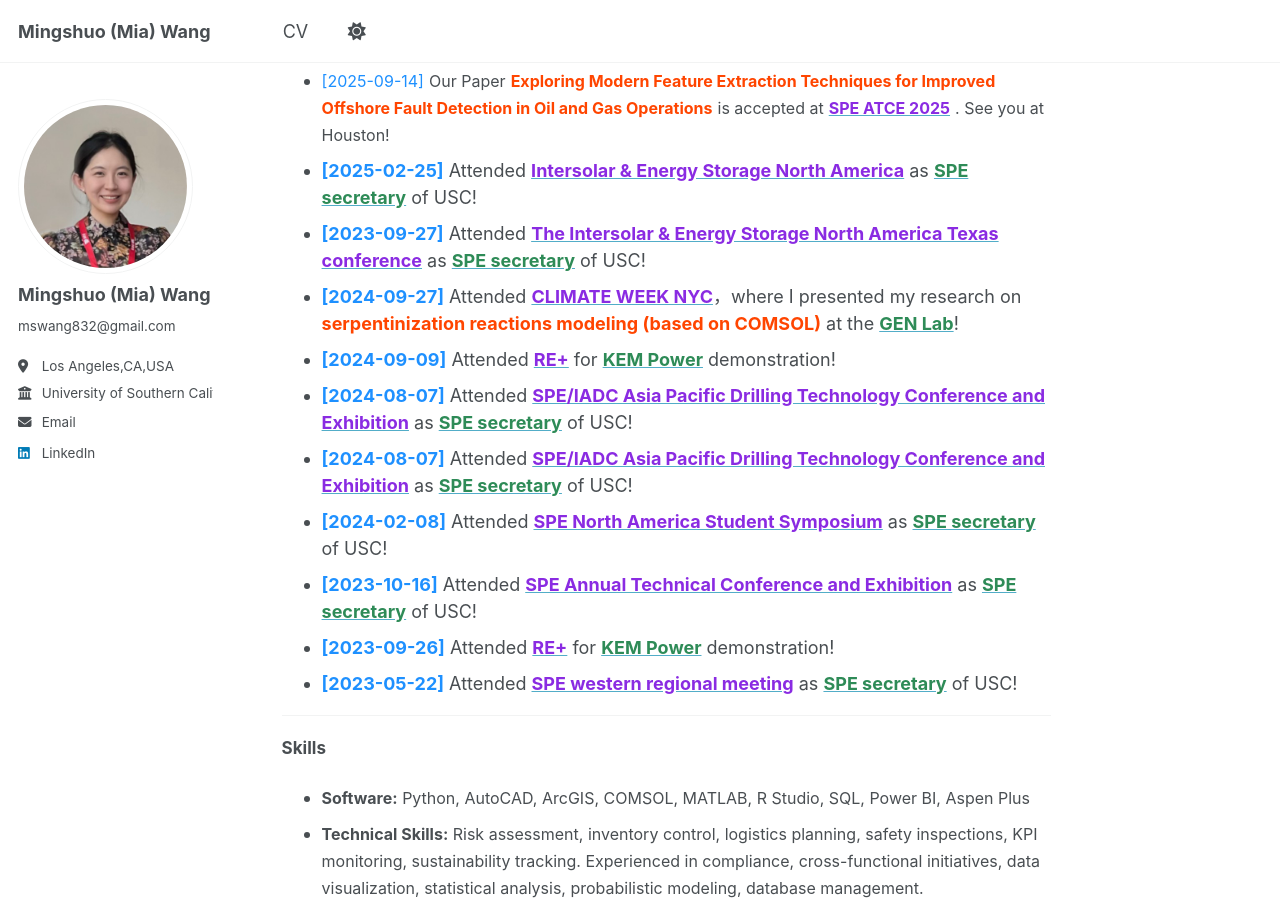
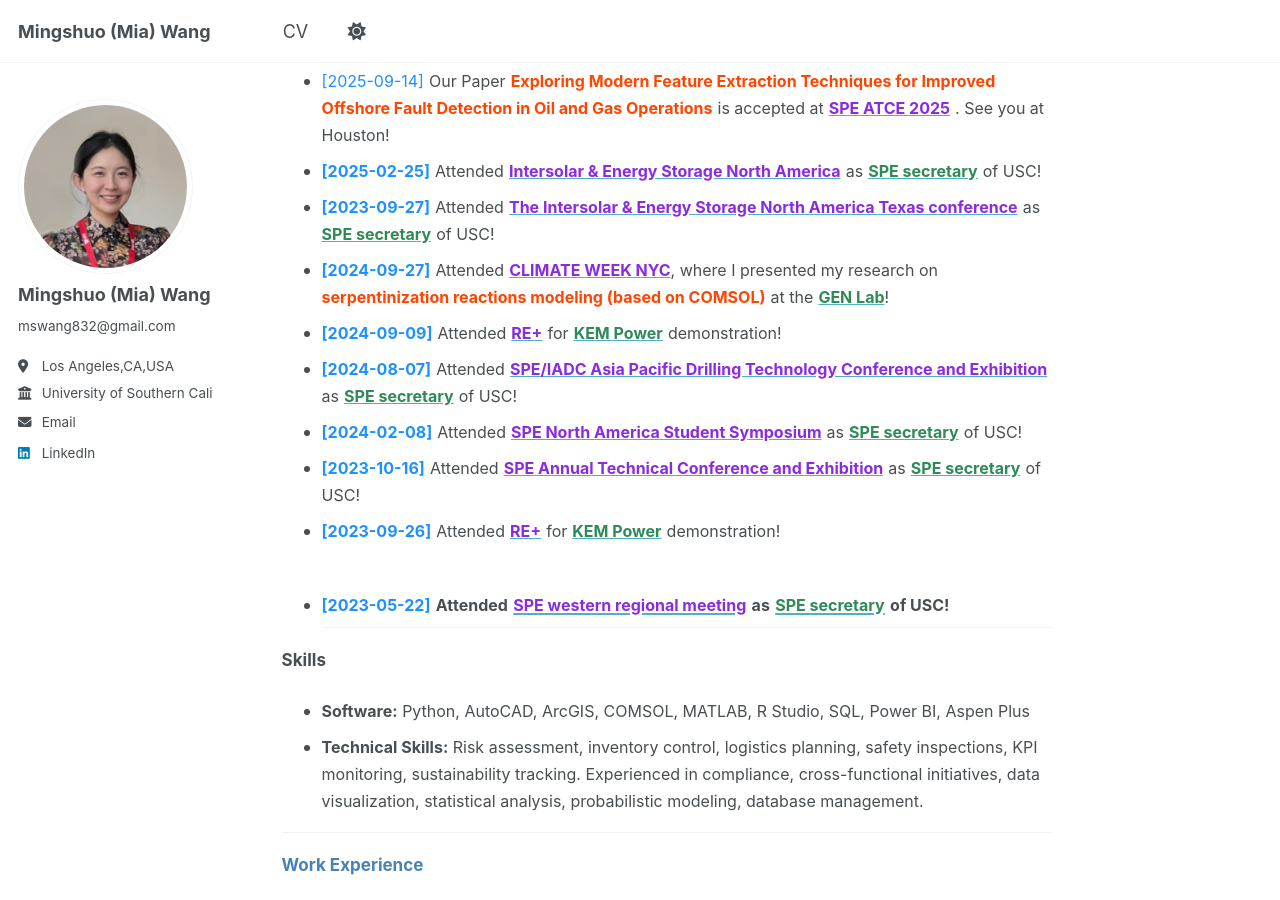
Before and after one commit to Miawang32/Miawang32.github.io, a Jekyll site: the page built from _pages/about.md, in a window 1280 px wide and 900 px high, scrolled down 793 px. Built offline with Jekyll 4.4.1, drawn with Linux system fonts in a browser that asks for light colours; a script that is not in the unit is left out.

Commit message:
Update about.md

```diff
--- a/_pages/about.md
+++ b/_pages/about.md
@@ -39,17 +39,15 @@ With a blend of technical, analytical, and management skills, I am passionate ab
   <span style="font-size:16px;">is accepted at</span>
   <a href="https://www.atce.org/"><span style="font-size:16px; color:#8A2BE2;"><b>SPE ATCE 2025</b></span></a>
   <span style="font-size:16px;">. See you at Houston!</span>
-- **<span style="color: #1E90FF;">[2025-02-25]</span>** Attended [<span style="color: #8A2BE2;">**Intersolar & Energy Storage North America**</span>](https://www.iesna.com/flagship/) as [<span style="color: #2E8B57;">**SPE secretary**</span>]([https://higherlogicdownload.s3.amazonaws.com/SPE/47b8184c-7e3f-4b2b-8fa9-01533b4c4539/UploadedFiles/apOlE4zxS6ykwGQj41RN_LASPEOct2023Newsletter.pdf]) of USC!
-- **<span style="color: #1E90FF;">[2023-09-27]</span>** Attended [<span style="color: #8A2BE2;">**The Intersolar & Energy Storage North America Texas conference**</span>](https://www.iesna.com/flagship/) as [<span style="color: #2E8B57;">**SPE secretary**</span>]([https://higherlogicdownload.s3.amazonaws.com/SPE/47b8184c-7e3f-4b2b-8fa9-01533b4c4539/UploadedFiles/apOlE4zxS6ykwGQj41RN_LASPEOct2023Newsletter.pdf]) of USC!
-- **<span style="color: #1E90FF;">[2024-09-27]</span>** Attended [<span style="color: #8A2BE2;">**CLIMATE WEEK NYC**</span>](https://www.climateweeknyc.org/news/its-time-highlights-climate-week-nyc)，where I presented my research on <span style="color: #FF4500;">**serpentinization reactions modeling (based on COMSOL)**</span> at the [<span style="color: #2E8B57;">**GEN Lab**</span>]([https://gemlab.usc.edu/])!
-- **<span style="color: #1E90FF;">[2024-09-09]</span>** Attended [<span style="color: #8A2BE2;">**RE+**</span>](https://www.re-plus.com/re-24-gallery/) for [<span style="color: #2E8B57;">**KEM Power**</span>]([https://www.kem-power.com/]) demonstration!
-- **<span style="color: #1E90FF;">[2024-08-07]</span>** Attended [<span style="color: #8A2BE2;">**SPE/IADC Asia Pacific Drilling Technology Conference and Exhibition**</span>](https://onepetro.org/SPEAPDT/24APDT/conference/24APDT) as [<span style="color: #2E8B57;">**SPE secretary**</span>]([https://higherlogicdownload.s3.amazonaws.com/SPE/47b8184c-7e3f-4b2b-8fa9-01533b4c4539/UploadedFiles/apOlE4zxS6ykwGQj41RN_LASPEOct2023Newsletter.pdf]) of USC!
-- **<span style="color: #1E90FF;">[2024-08-07]</span>** Attended [<span style="color: #8A2BE2;">**SPE/IADC Asia Pacific Drilling Technology Conference and Exhibition**</span>](https://onepetro.org/SPEAPDT/24APDT/conference/24APDT) as [<span style="color: #2E8B57;">**SPE secretary**</span>]([https://higherlogicdownload.s3.amazonaws.com/SPE/47b8184c-7e3f-4b2b-8fa9-01533b4c4539/UploadedFiles/apOlE4zxS6ykwGQj41RN_LASPEOct2023Newsletter.pdf]) of USC!
-- **<span style="color: #1E90FF;">[2024-02-08]</span>** Attended [<span style="color: #8A2BE2;">**SPE North America Student Symposium**</span>](https://www.spe.org/en/events/spe-north-america-student-symposium/2025/about/) as [<span style="color: #2E8B57;">**SPE secretary**</span>]([https://higherlogicdownload.s3.amazonaws.com/SPE/47b8184c-7e3f-4b2b-8fa9-01533b4c4539/UploadedFiles/apOlE4zxS6ykwGQj41RN_LASPEOct2023Newsletter.pdf]) of USC!
-- **<span style="color: #1E90FF;">[2023-10-16]</span>** Attended [<span style="color: #8A2BE2;">**SPE Annual Technical Conference and Exhibition**</span>](https://exhibits.spe.org/atce2023/public/Exhibitors.aspx?SubCatID=353) as [<span style="color: #2E8B57;">**SPE secretary**</span>]([https://higherlogicdownload.s3.amazonaws.com/SPE/47b8184c-7e3f-4b2b-8fa9-01533b4c4539/UploadedFiles/apOlE4zxS6ykwGQj41RN_LASPEOct2023Newsletter.pdf]) of USC!
-- **<span style="color: #1E90FF;">[2023-09-26]</span>** Attended [<span style="color: #8A2BE2;">**RE+**</span>](https://www.re-plus.com/news/re-2023-the-largest-clean-energy-event-in-north-america-attracts-40k-attendees/) for [<span style="color: #2E8B57;">**KEM Power**</span>]([https://www.kem-power.com/]) demonstration!
-- **<span style="color: #1E90FF;">[2023-05-22]</span>** Attended [<span style="color: #8A2BE2;">**SPE western regional meeting**</span>](https://onepetro.org/SPEWRM/23WRM/conference/23WRM) as [<span style="color: #2E8B57;">**SPE secretary**</span>]([https://higherlogicdownload.s3.amazonaws.com/SPE/47b8184c-7e3f-4b2b-8fa9-01533b4c4539/UploadedFiles/apOlE4zxS6ykwGQj41RN_LASPEOct2023Newsletter.pdf]) of USC!
-
+- <span style="font-size:16px; color:#1E90FF;"><b>[2025-02-25]</b></span> <span style="font-size:16px;">Attended</span> <a href="https://www.iesna.com/flagship/"><span style="font-size:16px; color:#8A2BE2;"><b>Intersolar & Energy Storage North America</b></span></a> <span style="font-size:16px;">as</span> <a href="https://higherlogicdownload.s3.amazonaws.com/SPE/47b8184c-7e3f-4b2b-8fa9-01533b4c4539/UploadedFiles/apOlE4zxS6ykwGQj41RN_LASPEOct2023Newsletter.pdf"><span style="font-size:16px; color:#2E8B57;"><b>SPE secretary</b></span></a> <span style="font-size:16px;">of USC!</span>
+- <span style="font-size:16px; color:#1E90FF;"><b>[2023-09-27]</b></span> <span style="font-size:16px;">Attended</span> <a href="https://www.iesna.com/flagship/"><span style="font-size:16px; color:#8A2BE2;"><b>The Intersolar & Energy Storage North America Texas conference</b></span></a> <span style="font-size:16px;">as</span> <a href="https://higherlogicdownload.s3.amazonaws.com/SPE/47b8184c-7e3f-4b2b-8fa9-01533b4c4539/UploadedFiles/apOlE4zxS6ykwGQj41RN_LASPEOct2023Newsletter.pdf"><span style="font-size:16px; color:#2E8B57;"><b>SPE secretary</b></span></a> <span style="font-size:16px;">of USC!</span>
+- <span style="font-size:16px; color:#1E90FF;"><b>[2024-09-27]</b></span> <span style="font-size:16px;">Attended</span> <a href="https://www.climateweeknyc.org/news/its-time-highlights-climate-week-nyc"><span style="font-size:16px; color:#8A2BE2;"><b>CLIMATE WEEK NYC</b></span></a><span style="font-size:16px;">, where I presented my research on</span> <span style="font-size:16px; color:#FF4500;"><b>serpentinization reactions modeling (based on COMSOL)</b></span> <span style="font-size:16px;">at the</span> <a href="https://gemlab.usc.edu/"><span style="font-size:16px; color:#2E8B57;"><b>GEN Lab</b></span></a><span style="font-size:16px;">!</span>
+- <span style="font-size:16px; color:#1E90FF;"><b>[2024-09-09]</b></span> <span style="font-size:16px;">Attended</span> <a href="https://www.re-plus.com/re-24-gallery/"><span style="font-size:16px; color:#8A2BE2;"><b>RE+</b></span></a> <span style="font-size:16px;">for</span> <a href="https://www.kem-power.com/"><span style="font-size:16px; color:#2E8B57;"><b>KEM Power</b></span></a> <span style="font-size:16px;">demonstration!</span>
+- <span style="font-size:16px; color:#1E90FF;"><b>[2024-08-07]</b></span> <span style="font-size:16px;">Attended</span> <a href="https://onepetro.org/SPEAPDT/24APDT/conference/24APDT"><span style="font-size:16px; color:#8A2BE2;"><b>SPE/IADC Asia Pacific Drilling Technology Conference and Exhibition</b></span></a> <span style="font-size:16px;">as</span> <a href="https://higherlogicdownload.s3.amazonaws.com/SPE/47b8184c-7e3f-4b2b-8fa9-01533b4c4539/UploadedFiles/apOlE4zxS6ykwGQj41RN_LASPEOct2023Newsletter.pdf"><span style="font-size:16px; color:#2E8B57;"><b>SPE secretary</b></span></a> <span style="font-size:16px;">of USC!</span>
+- <span style="font-size:16px; color:#1E90FF;"><b>[2024-02-08]</b></span> <span style="font-size:16px;">Attended</span> <a href="https://www.spe.org/en/events/spe-north-america-student-symposium/2025/about/"><span style="font-size:16px; color:#8A2BE2;"><b>SPE North America Student Symposium</b></span></a> <span style="font-size:16px;">as</span> <a href="https://higherlogicdownload.s3.amazonaws.com/SPE/47b8184c-7e3f-4b2b-8fa9-01533b4c4539/UploadedFiles/apOlE4zxS6ykwGQj41RN_LASPEOct2023Newsletter.pdf"><span style="font-size:16px; color:#2E8B57;"><b>SPE secretary</b></span></a> <span style="font-size:16px;">of USC!</span>
+- <span style="font-size:16px; color:#1E90FF;"><b>[2023-10-16]</b></span> <span style="font-size:16px;">Attended</span> <a href="https://exhibits.spe.org/atce2023/public/Exhibitors.aspx?SubCatID=353"><span style="font-size:16px; color:#8A2BE2;"><b>SPE Annual Technical Conference and Exhibition</b></span></a> <span style="font-size:16px;">as</span> <a href="https://higherlogicdownload.s3.amazonaws.com/SPE/47b8184c-7e3f-4b2b-8fa9-01533b4c4539/UploadedFiles/apOlE4zxS6ykwGQj41RN_LASPEOct2023Newsletter.pdf"><span style="font-size:16px; color:#2E8B57;"><b>SPE secretary</b></span></a> <span style="font-size:16px;">of USC!</span>
+- <span style="font-size:16px; color:#1E90FF;"><b>[2023-09-26]</b></span> <span style="font-size:16px;">Attended</span> <a href="https://www.re-plus.com/news/re-2023-the-largest-clean-energy-event-in-north-america-attracts-40k-attendees/"><span style="font-size:16px; color:#8A2BE2;"><b>RE+</b></span></a> <span style="font-size:16px;">for</span> <a href="https://www.kem-power.com/"><span style="font-size:16px; color:#2E8B57;"><b>KEM Power</b></span></a> <span style="font-size:16px;">demonstration!</span>
+- <span style="font-size:16px; color:#1E90FF;"><b>[2023-05-22]</b></span> <span style="font-size:16px;">Attended</span> <a href="https://onepetro.org/SPEWRM/23WRM/conference/23WRM"><span style="font-size:16px; color:#8A2BE2;"><b>SPE western regional meeting</b></span></a> <span style="font-size:16px;">as</span> <a href="https://higherlogicdownload.s3.amazonaws.com/SPE/47b8184c-7e3f-4b2b-8fa9-01533b4c4539/UploadedFiles/apOlE4zxS6ykwGQj41RN_LASPEOct2023Newsletter.pdf"><span style="font-size:16px; color:#2E8B57;"><b>SPE secretary</b></span></a> <span style="font-size:16px;">of USC!</span>
 ---
 
 <span style="font-size:17px">
```
